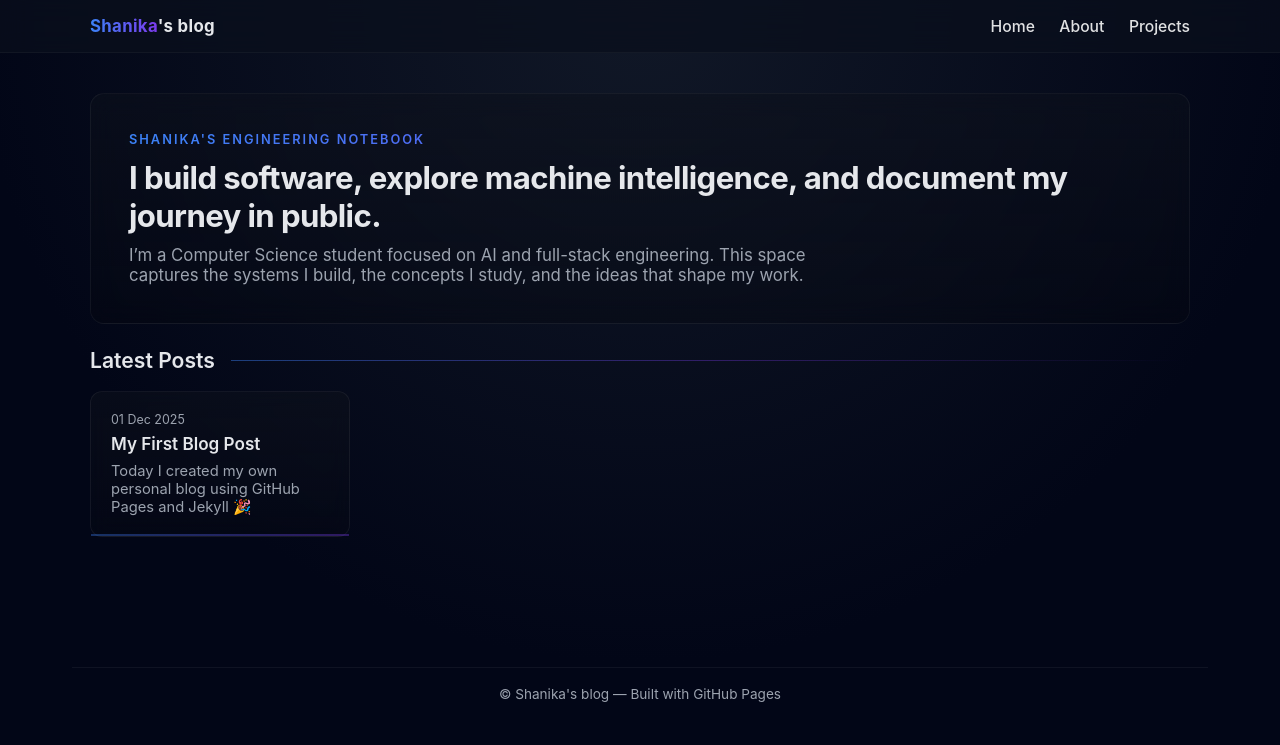
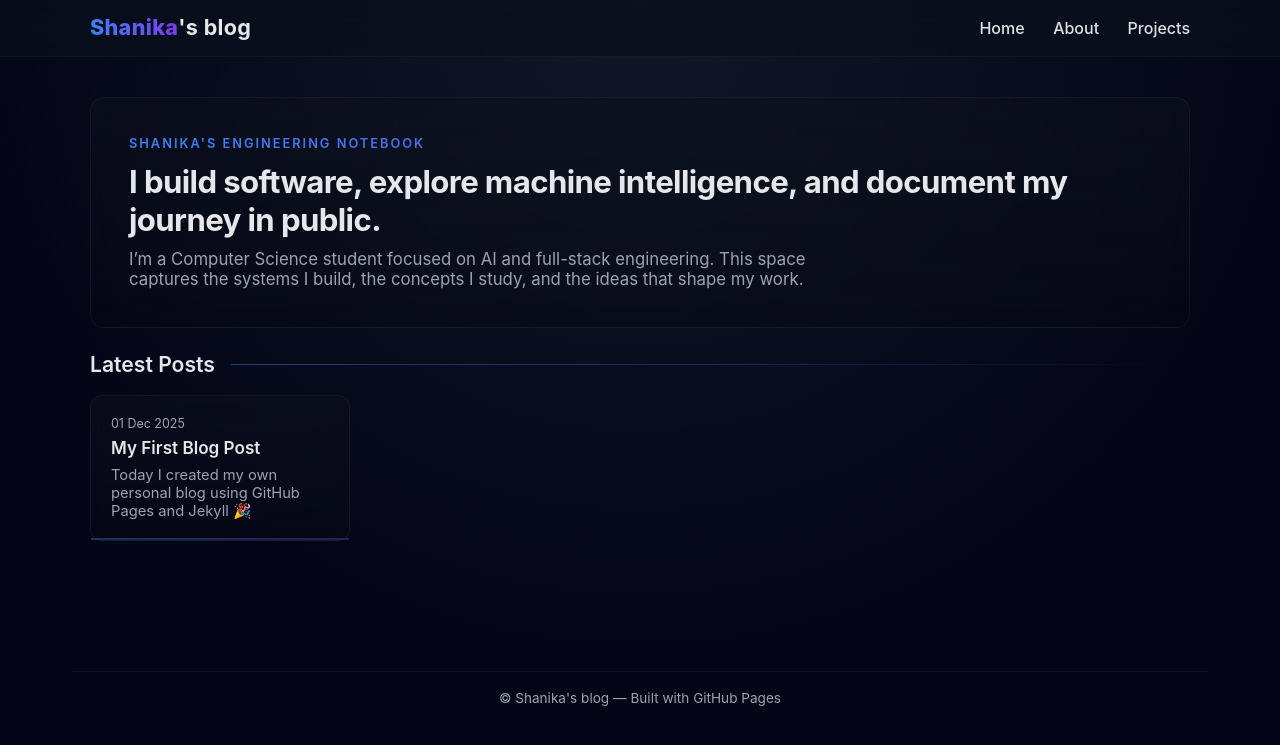
Before and after one commit to shanikashameems/shanikashameems.github.io, a Jekyll site: the page built from index.md, in a window 1280 px wide. Shown: the top 745 px of the page. Built offline with Jekyll 4.4.1, drawn with Linux system fonts in a browser that asks for light colours.

Commit message:
Update default.html

```diff
--- a/_layouts/default.html
+++ b/_layouts/default.html
@@ -42,39 +42,44 @@
       justify-content:space-between;
     }
 
+    /* BIGGER BRAND */
     .brand{
       font-weight:700;
-      font-size:1.05rem;
-      letter-spacing:.02em;
+      font-size:1.35rem; /* INCREASED SIZE */
+      letter-spacing:.015em;
+      line-height:1.1;
     }
 
     .brand span{
       background:linear-gradient(90deg,var(--accent),var(--accent-2));
       -webkit-background-clip:text;
       -webkit-text-fill-color:transparent;
+      font-weight:800;
     }
 
-    /* BRIGHT NAV LINKS */
+    /* NAV LINKS BRIGHT + NEW HOVER */
     .nav-links a{
-      margin-left:20px;
+      margin-left:24px;
       text-decoration:none;
-      font-size:.98rem;
+      font-size:1rem;
       color:rgba(255,255,255,0.88);
       font-weight:500;
       transition:0.25s ease;
     }
+
     .nav-links a:hover{
       color:white;
-      text-shadow:0 0 16px rgba(59,130,246,0.9);
+      text-shadow:0 0 18px rgba(124,58,237,0.95); /* PURPLE GLOW HOVER */
     }
 
-    /* MAIN WRAPPER */
+    /* MAIN */
     main{
       max-width:1100px;
       margin:0 auto;
       padding:40px 20px 80px;
     }
 
+    /* FOOTER */
     footer{
       max-width:1100px;
       margin:50px auto 40px;
```
